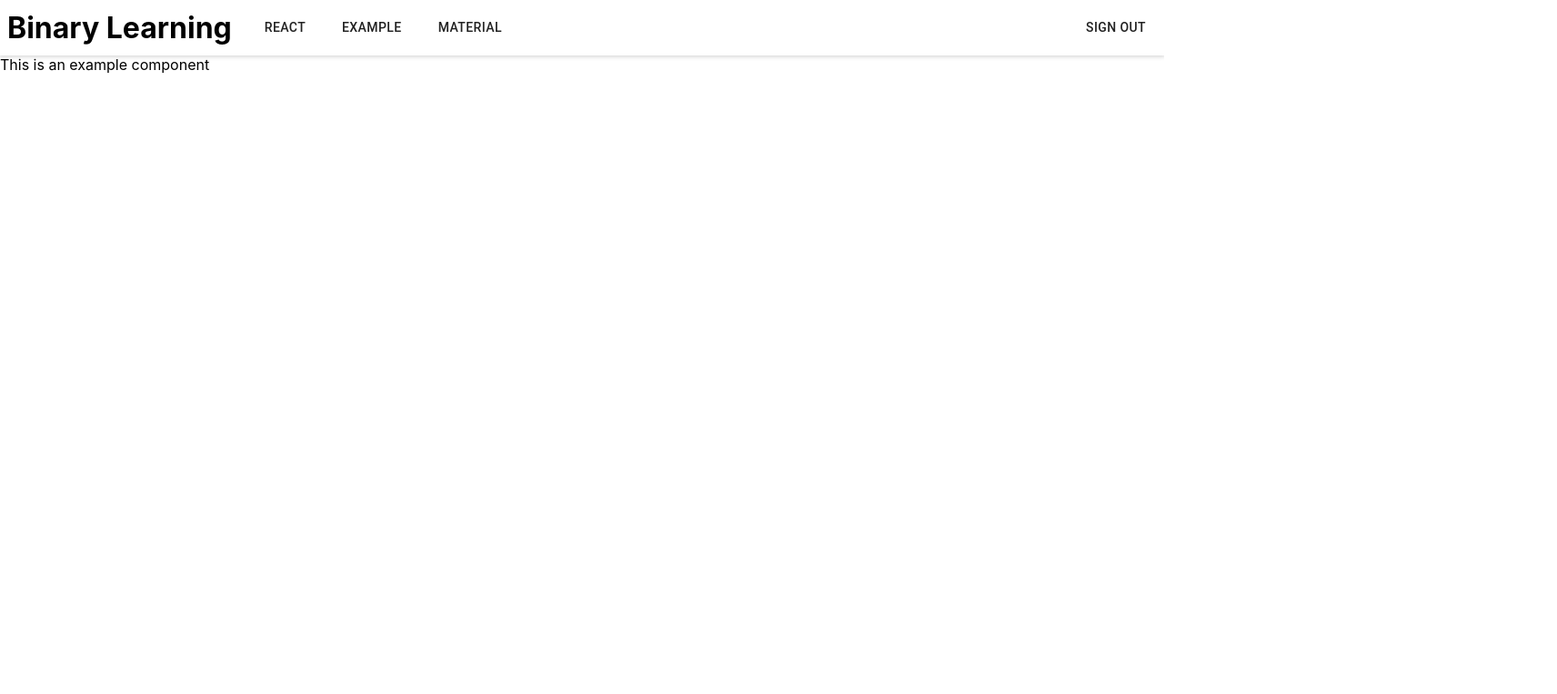
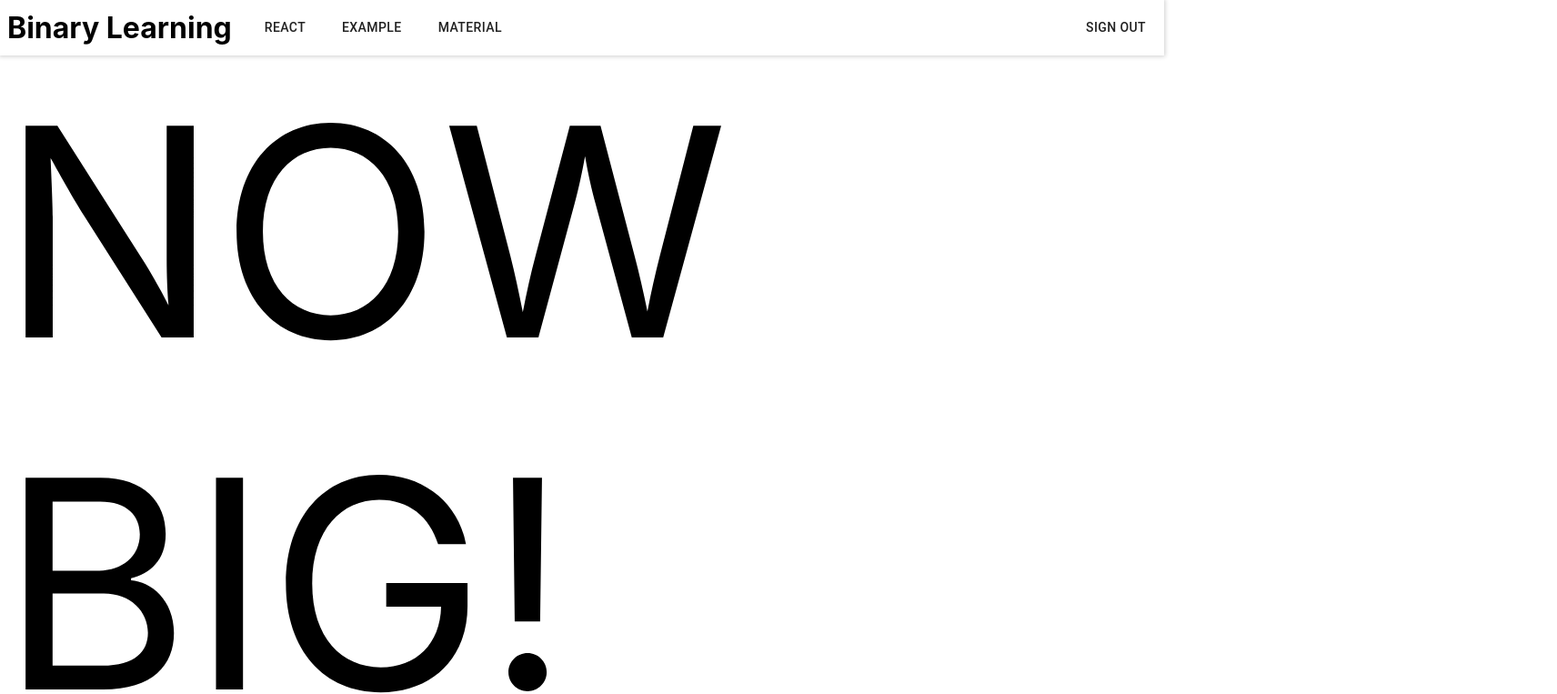
Before and after one commit to spewolf/learning-platform-capstone, a React (Create React App) app: page /example in a window 1280 px wide. Shown: the top 763 px of the page at 91% size, 1712 px wide, since content can reach past the window. Built offline with nearby package versions, Linux system fonts and the light colour scheme; no server answers; sample sign-in values are in the browser's storage.

Commit message:
Sticky header

```diff
--- a/src/components/Example.js
+++ b/src/components/Example.js
@@ -1,5 +1,9 @@
 export default function Example(props) {
+    var big = {
+        fontSize: "20em",
+    }
+
     return (
-        <div>This is an example component</div>
+        <div style={big}>NOW BIG! This is an example component</div>
     )
 }
--- a/src/components/Header.js
+++ b/src/components/Header.js
@@ -8,7 +8,11 @@ const useStyles = makeStyles((theme) => ({
   header: {
     display: "flex",
     flexDirection: "row",
-    boxShadow: "0px 0px 5px 1px rgba(0,0,0,.2)"
+    boxShadow: "0px 0px 5px 1px rgba(0,0,0,.2)",
+    position: "sticky",
+    zIndex: "5",
+    top: "0",
+    background: "white",
   },
   navItem: {
     padding: theme.spacing(1.5),
```
